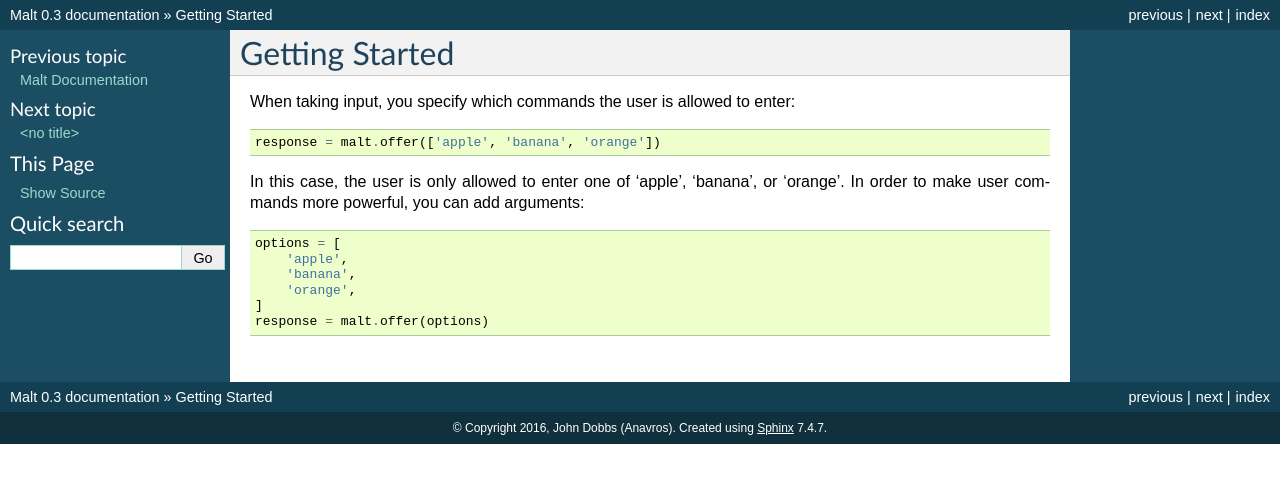
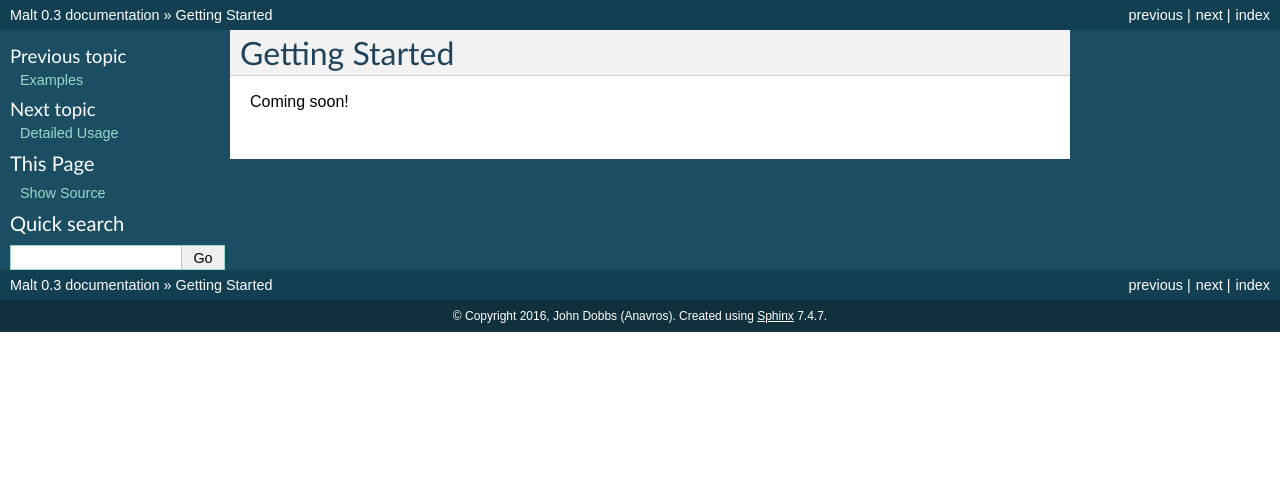
Before and after one commit to Anavros/malt, a Sphinx documentation site: the page built from docs/quickstart.rst, in a window 1280 px wide. Shown: the top 483 px of the page. Built offline with Sphinx 7.4.7, drawn with Linux system fonts in a browser that asks for light colours.

Commit message:
Cleaned up toctree.
More details will have to come later; things are
more up-to-date at least.

```diff
--- a/docs/index.rst
+++ b/docs/index.rst
@@ -11,11 +11,11 @@ Contents:
 .. toctree::
    :maxdepth: 2
 
+   examples
    quickstart
    usagedetails
    optionsyntax
    maltsyntax
-   typestrings
    api
 
 Indices
--- a/docs/quickstart.rst
+++ b/docs/quickstart.rst
@@ -2,16 +2,4 @@
 Getting Started
 ***************
 
-When taking input, you specify which commands the user is allowed to enter::
-
-    response = malt.offer(['apple', 'banana', 'orange'])
-
-In this case, the user is only allowed to enter one of 'apple', 'banana', or
-'orange'. In order to make user commands more powerful, you can add arguments::
-
-    options = [
-        'apple',
-        'banana',
-        'orange',
-    ]
-    response = malt.offer(options)
+Coming soon!
--- a/docs/usagedetails.rst
+++ b/docs/usagedetails.rst
@@ -0,0 +1,5 @@
+
+Detailed Usage
+**************
+
+Coming soon.
```
Also changed, not shown: docs/typestrings.rst (deleted).
